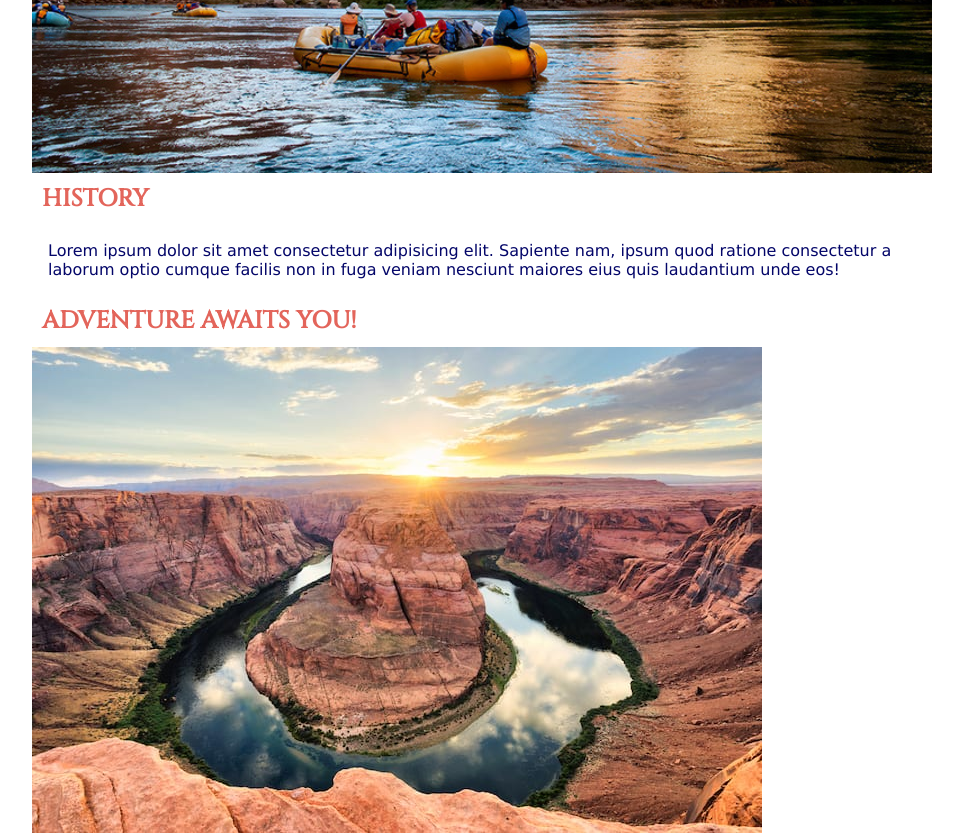
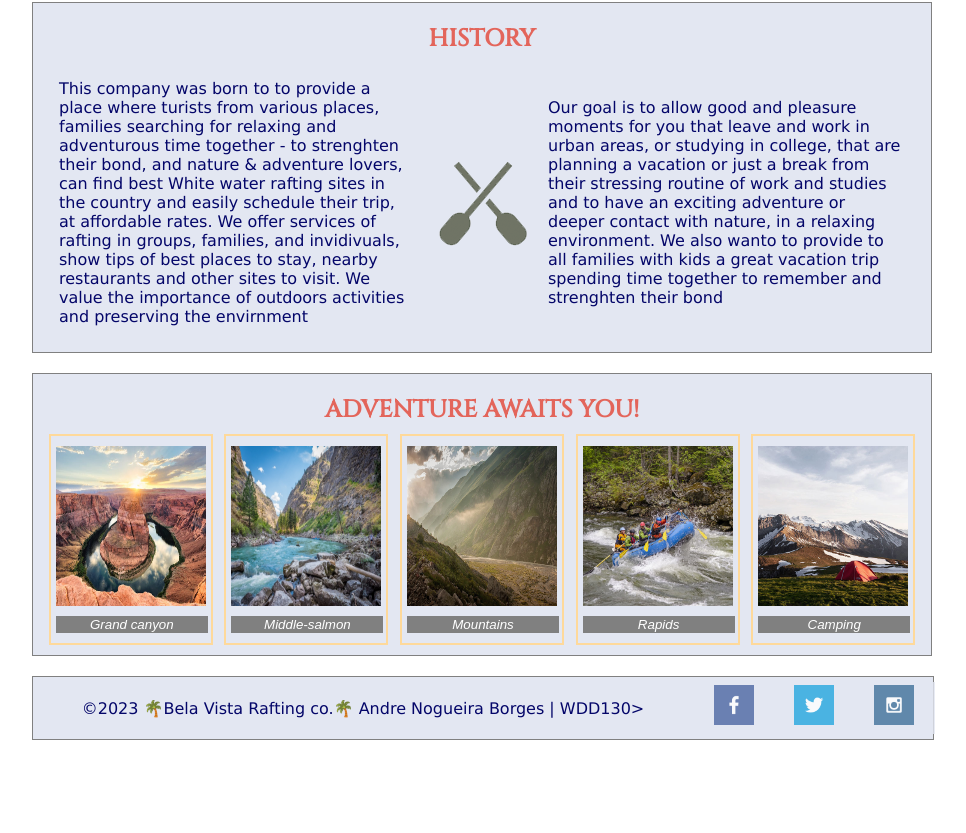
Before and after one commit to anborges1/wdd130, a plain HTML site: page wwr/about.html in a window 1280 px wide. Shown: the part 724-1557 px from the top of the page, without its empty margins (158-1124 px from the left). After the commit the page ends 1474 px from the top, so only its background shows below. Drawn offline with Linux system fonts and the light colour scheme.

Commit message:
abt update

```diff
--- a/wwr/about.html
+++ b/wwr/about.html
@@ -30,24 +30,33 @@
                 the beauty of the great outdoors</p>
             </article>
         </div>
-        <section>
+        <section class="history">
             <h2>HISTORY</h2>
-            <p>Lorem ipsum dolor sit amet consectetur adipisicing elit. Sapiente nam, ipsum quod ratione
-            consectetur a laborum optio cumque facilis non in fuga veniam nesciunt maiores eius quis laudantium
-            unde eos!</p>
+            <img src="images/oars.png" alt="oars">
+            <p>This company was born to to provide a place where turists from various places, families searching
+            for relaxing and adventurous time together - to strenghten their bond, and nature & adventure
+            lovers, can find best White water rafting sites in the country and easily schedule their trip,
+            at affordable rates. We offer services of rafting in groups, families, and invidivuals,
+            show tips of best places to stay, nearby restaurants and other sites to visit. We value the
+            importance of outdoors activities and preserving the envirnment</p>
+            <p>Our goal is to allow good and pleasure moments for you that leave and work in urban
+            areas, or studying in college, that are planning a vacation or just a break from their stressing
+            routine of work and studies and to have an exciting adventure or deeper contact with nature, in a
+            relaxing environment. We also wanto to provide to all families with kids a great vacation trip
+            spending time together to remember and strenghten their bond</p>
         </section>
-        <section>
+        <section class="adventure">
             <h2>ADVENTURE AWAITS YOU!</h2>
-            <img src="images/grand-canyon-1.jpg" alt="grand canyon">
-            <img src="images/middle-salmon.jpg" alt="middle-salmon image">
-            <img src="images/mountains.jpg" alt="countains image">
-            <img src="images/rapids.jpg" alt="rapid image">
-            <img src="images/camping.jpg" alt="camping image">
+            <figure><img src="images/grand-canyon-1.jpg" alt="grand canyon"><figcaption>Grand canyon</figcaption></figure>
+            <figure><img src="images/middle-salmon.jpg" alt="middle-salmon image"><figcaption>Middle-salmon</figcaption></figure>
+            <figure><img src="images/mountains.jpg" alt="countains image"><figcaption>Mountains</figcaption></figure>
+            <figure><img src="images/rapids.jpg" alt="rapid image"><figcaption>Rapids</figcaption></figure>
+            <figure><img src="images/camping.jpg" alt="camping image"><figcaption>Camping</figcaption></figure>
         </section>
     </main>
     <footer>
+        <p>&copy;2023 🌴Bela Vista Rafting co.🌴 Andre Nogueira Borges | WDD130></p>
         <nav class="sociallinks">
-            <p>&copy;2023 🌴Bela Vista Rafting co.🌴 Andre Nogueira Borges | WDD130></p>
             <a href="https://facebook.com" target="_blank"><img src="images/facebook.png" alt="fb icon"></a>
             <a href="https://twitter.com" target="_blank"><img src="images/twitter.png" alt="twitter icon"></a>
             <a href="https://instagram.com" target="_blank"><img src="images/instagram.png" alt="instagram icon"></a>
--- a/wwr/styles/rafting.css
+++ b/wwr/styles/rafting.css
@@ -21,25 +21,35 @@
 }
 * {
     max-width: 900px;
-    margin: 0 auto;
+    margin: 5px auto;
 }
 .logo {
-    width: 200px;
+    width: 180px;
 }
 h1, h2 {
     color: #E3655B;
     font-family: Cinzel, serif;
-    padding: 10px; margin: auto;
+    padding: 10px; margin: auto; text-align: center;
 }
 p {
     font-family: Verdana, Helvetica, sans-serif;
     color:#040669; padding: 1rem; margin: auto;
 }
-footer a {
-    text-decoration: none;
+header {
+    display: grid;
+    grid-template-columns: 180px 1fr;
+    align-items: center; background-color: #E3E7F2; border: 1px solid gray;
+}
+nav {
+    display: flex; justify-content: space-evenly; align-items: center;
+    background-color: #5091C7;
+    padding: 5px; font-weight:bold; width:80%; opacity: 0.8;
 }
 nav a {
-    text-decoration: none;color: #1a2025; font-weight: bold;
+    color: white; text-decoration: none; padding:10px; font-family: Cinzel, Helvetica, sans-serif;
+}
+a:hover {
+    background-color: azure; color:blue;
 }
 .hero {
     position: relative;
@@ -51,21 +61,81 @@ nav a {
 }
 .hero article{
     position: absolute; top: 50%; left:10px; right: 10px;
-    background-color: #FED99B; opacity: 0.85;
+    background-color: #FED99B; opacity: 0.8;
     justify-content: center;
 }
 .hero img {
     display: block;
     width: 100%;
-    height: auto;
+    height: auto; max-height: 500px;
 }
 .hero article img {
     float: right; opacity: 1;
-    width: 200px; padding: 10px; margin: auto; align-items: ;
+    width: 200px; padding: 10px; margin: auto;
 }
-section {
-    height: auto;
+.history {
+    display: grid;
+    grid-template-columns: 1fr 100px 1fr;
+    grid-template-rows: 50px 1fr;
+    padding: 10px; border: 1px solid gray; margin-bottom: 20px;
+    background-color: #E3E7F2;
 }
-footer nav img {
-    width: 50px;
+.history h2{
+    grid-column: 1/4;
+    grid-row: 1/2;
 }
+.history img{
+    grid-column: 2/3;
+    grid-row: 2/3; align-self: center;
+}
+.adventure {
+    display: grid; background-color: #E3E7F2;
+    grid-template-columns: repeat(5, 1fr);
+    grid-template-rows: 50px 1fr;
+    padding: 10px; border: 1px solid gray; margin-bottom: 20px;
+}
+.adventure h2 {
+    grid-column: 1/6;
+    grid-row: 1/2;
+}
+.adventure img {
+    grid-column: 1/6;
+    grid-row: 2/3;
+    display:flex;
+    width:150px; height: 160px;
+}
+figure {
+    border: 2px solid #FED99B;
+    display: flex;
+    flex-flow: column;
+    padding: 5px;
+    max-width: 220px;
+    margin: auto;
+}
+figure:hover {
+    opacity: .6;
+    transform: scale(1.1);
+}
+figcaption {
+    background-color: gray;
+    color: #fff;
+    font: italic smaller sans-serif;
+    padding: 1px;
+    text-align: center; width:100%;
+}
+footer {
+    display: grid;
+    grid-template-columns: 1fr 240px; width: 100%;
+    background-color: #E3E7F2; border: 1px solid gray;
+}
+.sociallinks {
+    display: flex; justify-content: center; align-items: right;
+    background-color: #E3E7F2;
+    padding: 1px; width:100%; opacity: 0.8; max-height: 50px;
+}
+.sociallinks a {
+    padding: 1px;background-color: #E3E7F2; border:none;
+}
+.sociallinks img {
+    width: 40px; max-height: 40px;
+}
```
